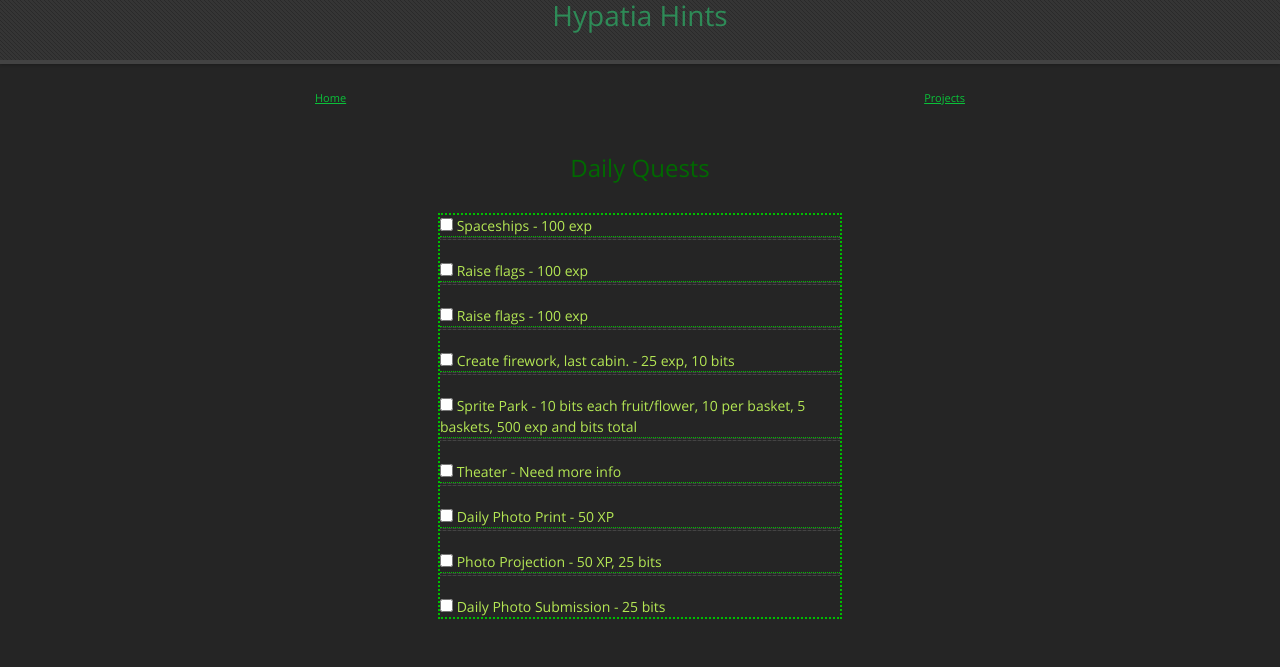
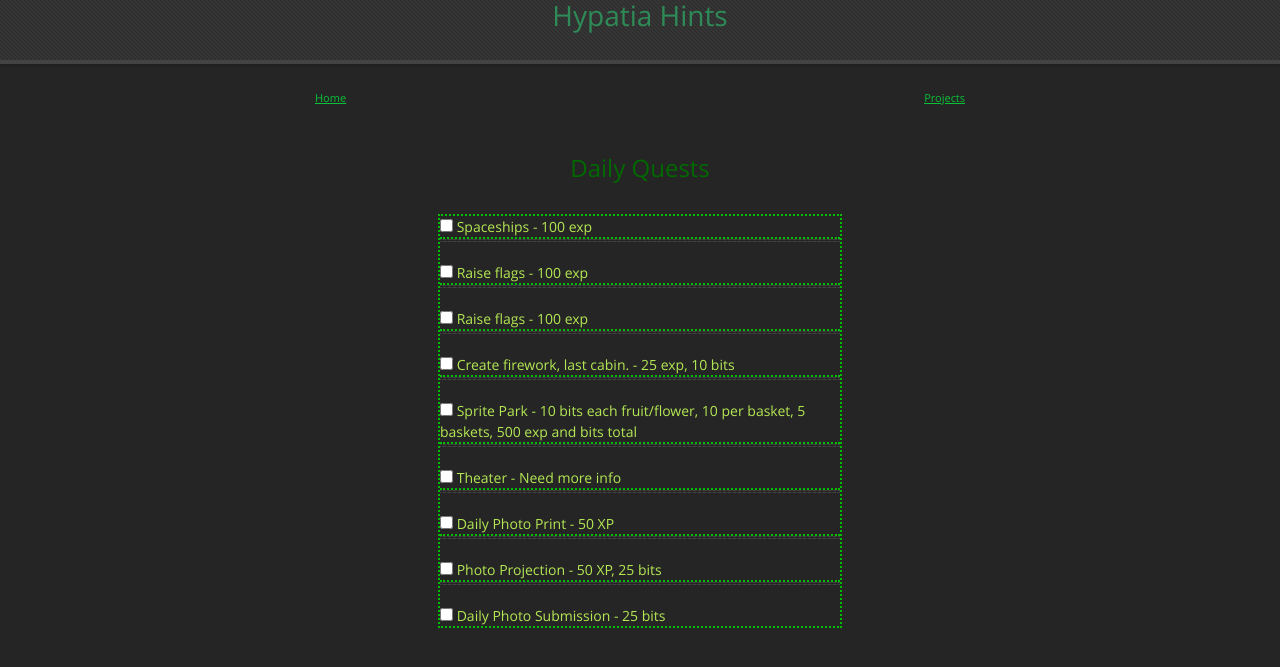
Before and after one commit to LunarTiger/hypatia, a Jekyll site: the page built from index.md, in a window 1280 px wide. Shown: the top 667 px of the page. Built offline with Jekyll 4.4.1, drawn with Linux system fonts in a browser that asks for light colours; our own code applies the rules of GitHub Pages for plain Markdown files.

Commit message:
updated style

```diff
--- a/assets/css/style.scss
+++ b/assets/css/style.scss
@@ -76,7 +76,7 @@ li::before {
 }
 
 hr {
-    border-top: 1px dotted #00be00;
+    border-top: 2px dotted #00be00;
     border-bottom: 0;
     border-left: 0;
     border-right: 0;
```
